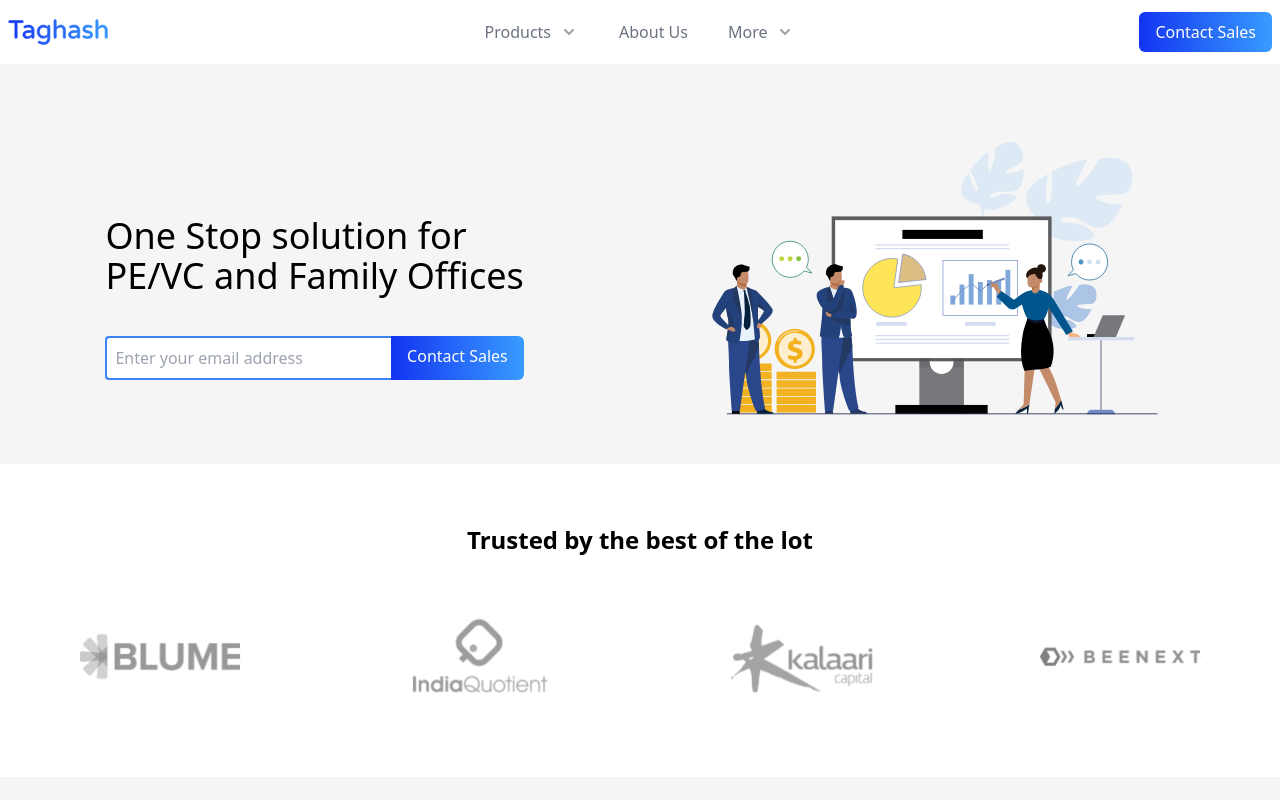
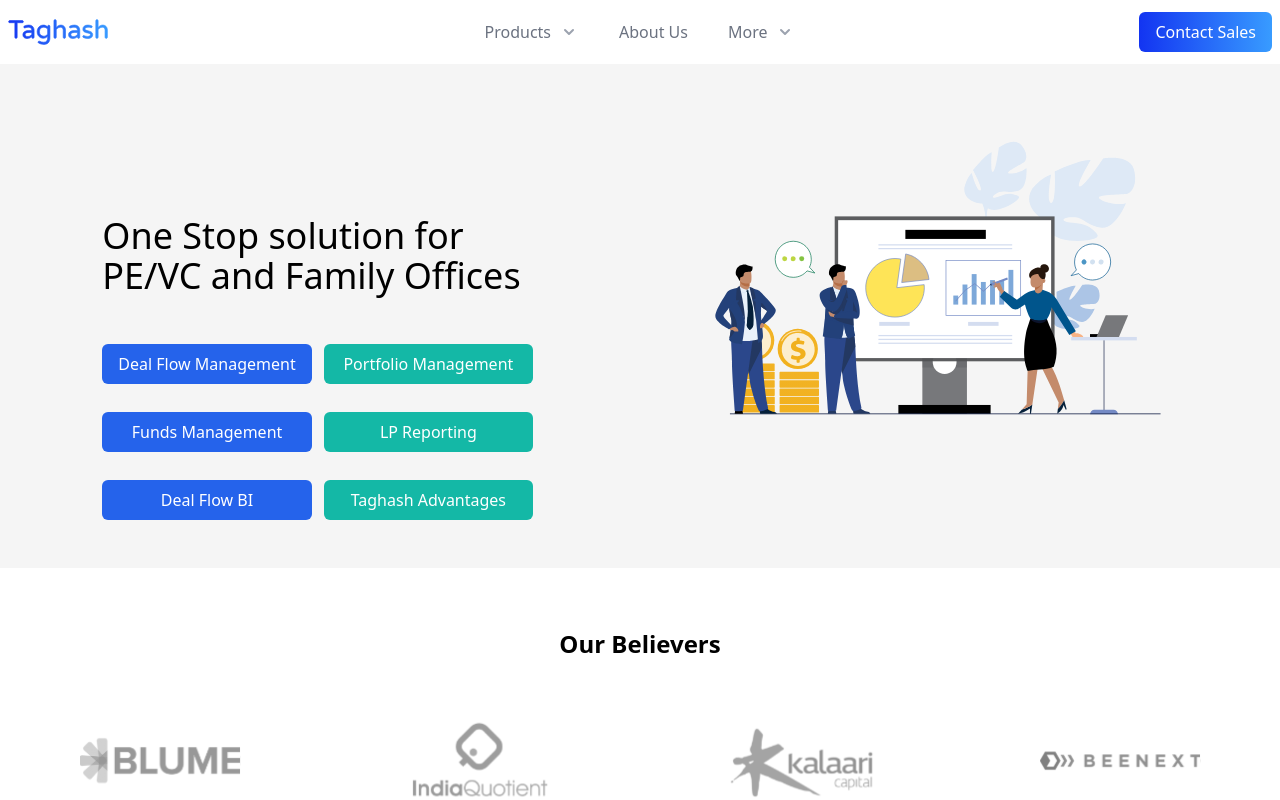
Before and after one commit to taghash/landing_page.github.io, a Next.js app: page / in a window 1280 px wide. Shown: the top 800 px of the page. Built offline with nearby package versions, Linux system fonts and the light colour scheme.

Commit message:
Ref nucleus#966: Added cta on index page

```diff
--- /dev/null
+++ b/components/Button/index.js
@@ -0,0 +1,21 @@
+/**
+ * @format
+ */
+import { useRouter } from 'next/router';
+import React from 'react';
+
+const Button = ({ title, classNames, target }) => {
+  const router = useRouter();
+  return (
+    <a
+      onClick={() => router.push(target)}
+      //   href="#"
+      className={`cursor-pointer mt-2 mb-2 w-full whitespace-nowrap inline-flex items-center justify-center px-4 py-2
+       bg-blue-600  rounded-md  text-base font-medium text-white  hover:bg-blue-500 hover:scale-105 hover:transition-all ${classNames}`}
+    >
+      {title}
+    </a>
+  );
+};
+
+export default Button;
--- a/components/Header.js
+++ b/components/Header.js
@@ -231,7 +231,7 @@
                               onClick={()=> router.push(item.href)}
                               className="-m-3 p-3 flex items-start rounded-lg hover:bg-gray-50"
                             >
-                              <item.icon className="flex-shrink-0 h-6 w-6 text-indigo-600" aria-hidden="true" />
+                              <Image src={item.icon} />
                               <div className="ml-4">
                                 <p className="text-base font-medium text-gray-900">{item.name}</p>
                                 <p className="mt-1 text-sm text-gray-500">{item.description}</p>
--- a/components/home/Banner.js
+++ b/components/home/Banner.js
@@ -1,44 +1,99 @@
+/**
+ * @format
+ */
 import Image from 'next/image';
-import React from 'react'
-import oneStopSolutions from '../../public/oneStopSolutions.svg'
-import {motion} from 'framer-motion'
+import React from 'react';
+import oneStopSolutions from '../../public/oneStopSolutions.svg';
+import { motion } from 'framer-motion';
+import Button from '../Button';
 
 const containerVariants = {
   hidden: {
     opacity: 0,
-    scale: .9
+    scale: 0.9,
   },
   visible: {
     opacity: 1,
-    transition: {  duration: .7 },
-    scale: 1
+    transition: { duration: 0.7 },
+    scale: 1,
   },
   exit: {
-    x: "-100vh",
-    transition: { ease: 'easeIn' }
-  }
+    x: '-100vh',
+    transition: { ease: 'easeIn' },
+  },
 };
 
 const Banner = () => {
   return (
-    <div className='p-10 md:p-10 pt-0 md:pt-10 flex bg-neutral-100 flex-col md:flex-row md:justify-around'>
-        <motion.div className='mt-12 md:mt-28' variants={containerVariants} initial='hidden' animate='visible' exit='exit'>
-            <h2 className='text-2xl md:text-4xl pb-10 '>One Stop solution for <br/> PE/VC and Family Offices</h2>
-            <div className='flex '>
-            <input type="text" placeholder='Enter your email address' className=' w-3/4 border-2 border-r-0 border-blue-500 p-2 outline-none rounded rounded-r-none' />
+    <div className="p-10 md:p-10 pt-0  flex bg-neutral-100 flex-col md:flex-row md:justify-around">
+      <motion.div
+        className="mt-12 md:mt-28"
+        variants={containerVariants}
+        initial="hidden"
+        animate="visible"
+        exit="exit"
+      >
+        <h2 className="text-2xl md:text-4xl pb-10 ">
+          One Stop solution for <br /> PE/VC and Family Offices
+        </h2>
+        {/* <div className="flex ">
+          <input
+            type="text"
+            placeholder="Enter your email address"
+            className=" w-3/4 border-2 border-r-0 border-blue-500 p-2 outline-none rounded rounded-r-none"
+          />
           <a
             href="#"
-                className="rounded-l-none whitespace-nowrap px-4 py-2  rounded-md  text-base font-medium text-white " style={{background: 'linear-gradient(90deg, hsl(231deg 89% 51%) 0%, hsl(210deg 100% 61%) 100%)'}}
+            className="rounded-l-none whitespace-nowrap px-4 py-2  rounded-md  text-base font-medium text-white "
+            style={{
+              background:
+                'linear-gradient(90deg, hsl(231deg 89% 51%) 0%, hsl(210deg 100% 61%) 100%)',
+            }}
           >
             Contact Sales
           </a>
+        </div> */}
+        <div className="grid md:grid-cols-2 gap-3">
+          <Button title="Deal Flow Management" target="/dealflow"></Button>
+          <Button
+            classNames="bg-teal-500 hover:bg-teal-300 "
+            title="Portfolio Management"
+            target="/portfolio"
+          ></Button>
+          <Button
+            // classNames="bg-teal-500 hover:bg-teal-300 "
+            title="Funds Management"
+            target="/fund"
+          ></Button>
+          <Button
+            classNames="bg-teal-500 hover:bg-teal-300 "
+            title="LP Reporting"
+            target="/lpreporting"
+          ></Button>
+          <Button
+            // classNames="bg-teal-500 hover:bg-teal-300 "
+            title="Deal Flow BI"
+            target="/deaflowbi"
+          ></Button>
+          <Button
+            classNames="bg-teal-500 hover:bg-teal-300 "
+            title="Taghash Advantages"
+            target="/taghashAdvantages"
+          ></Button>
         </div>
       </motion.div>
-        <motion.div className='z-1 w-2/3 mt-5 ml-10 md:w-2/5' variants={containerVariants} initial='hidden' animate='visible' exit='exit'>
+
+      <motion.div
+        className="z-1 w-2/3 mt-5 ml-10 md:w-2/5"
+        variants={containerVariants}
+        initial="hidden"
+        animate="visible"
+        exit="exit"
+      >
         <Image src={oneStopSolutions} />
       </motion.div>
     </div>
-  )
-}
+  );
+};
 
-export default Banner
+export default Banner;
--- a/components/home/TopCustomers.js
+++ b/components/home/TopCustomers.js
@@ -11,7 +11,7 @@
 const TopCustomers = () => {
   return (
     <div className='bg-[#fff] py-10 '>
-        <h5 className='font-bold text-2xl text-center p-5'>Trusted by the best of the lot</h5>
+        <h5 className='font-bold text-2xl text-center p-5'>Our Believers</h5>
         <div className='flex justify-around flex-col md:flex-row'  >
             <Image src={Blume} />
             <Image src={IndiaQuotient} />
--- a/helpers/products.js
+++ b/helpers/products.js
@@ -8,6 +8,7 @@
   ShieldCheckIcon,
   ChevronDoubleUpIcon,
 } from '@heroicons/react/outline';
+import dealflowIcon from '../public/thumbsUpDown.svg';
 
 import { BriefcaseIcon } from '@heroicons/react/solid';
 import dealflow from '../public/dealflow.svg';
--- a/pages/fund.js
+++ b/pages/fund.js
@@ -31,7 +31,7 @@
         <Header/>
         <Banner
             title='Fund management'
-            desc='Track your fund’s performance across multiple funds, currencies and investments across the lifetime of your fund.'
+            desc='Track your fund’s performance across multiple funds holdings, currencies and investments across the lifetime of your fund.'
             image={fundManagement}
         />
         <div className='grid md:grid-cols-3 p-10 gap-5 bg-[#ffff]'>
```
Also changed, not shown: public/thumbsUpDown.svg (added). Lines whose indentation alone changed are shown as unchanged.
